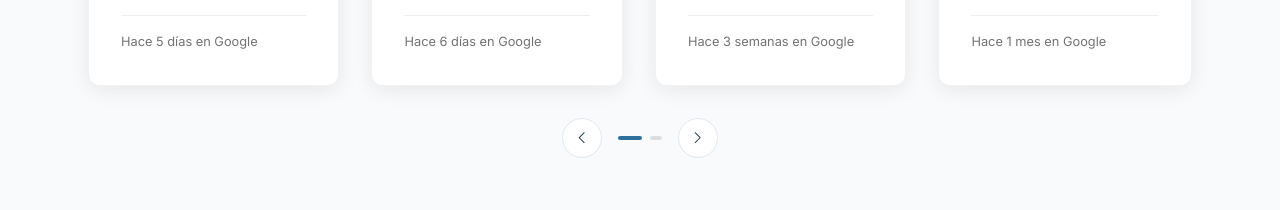
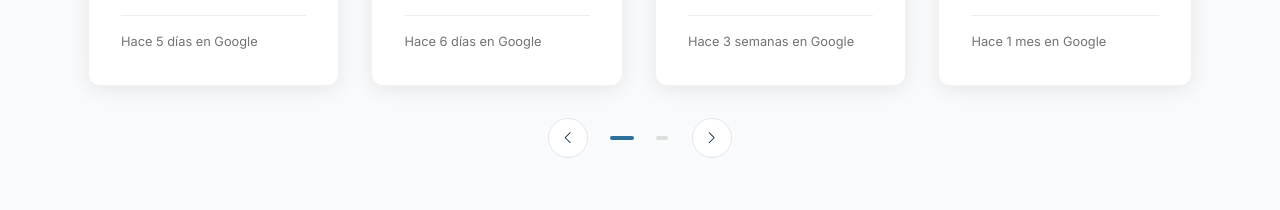
Before and after one commit to FelipeValgreen/ortodoncia-rajevic, a React (Vite) app: page / in a window 1280 px wide. Shown: the part 3340-3550 px from the top of the page. Built offline with nearby package versions, Linux system fonts and the light colour scheme; no server answers; a web font is replaced by a local one.

Commit message:
chore: fix pagespeed warnings for contrast, tap targets and image dimensions

```diff
--- a/src/components/Layout.jsx
+++ b/src/components/Layout.jsx
@@ -221,7 +221,7 @@ const Layout = () => {
                         </div>
                     </div>
 
-                    <div style={{ paddingTop: '2rem', textAlign: 'center', color: 'rgba(255,255,255,0.4)', fontSize: '0.9rem', display: 'flex', flexDirection: 'column', gap: '0.5rem', alignItems: 'center' }}>
+                    <div style={{ paddingTop: '2rem', textAlign: 'center', color: 'rgba(255,255,255,0.7)', fontSize: '0.9rem', display: 'flex', flexDirection: 'column', gap: '0.5rem', alignItems: 'center' }}>
                         <div>
                             &copy; {new Date().getFullYear()} Ortodoncia Rajevic. Todos los derechos reservados.
                         </div>
--- a/src/components/TestimonialCarousel.jsx
+++ b/src/components/TestimonialCarousel.jsx
@@ -92,15 +92,28 @@ const TestimonialCarousel = ({ testimonials }) => {
                                 onClick={() => setCurrentIndex(i)}
                                 aria-label={`Ir al grupo de testimonios ${i + 1}`}
                                 style={{
+                                    width: i === currentIndex ? '32px' : '24px',
+                                    height: '32px',
+                                    borderRadius: '16px',
+                                    border: 'none',
+                                    backgroundColor: 'transparent',
+                                    cursor: 'pointer',
+                                    display: 'flex',
+                                    alignItems: 'center',
+                                    justifyContent: 'center',
+                                    padding: 0,
+                                    margin: '0 2px',
+                                    transition: 'all 0.3s'
+                                }}
+                            >
+                                <div style={{
                                     width: i === currentIndex ? '24px' : '12px',
                                     height: '4px',
                                     borderRadius: '2px',
-                                    border: 'none',
                                     backgroundColor: i === currentIndex ? 'var(--color-secondary)' : '#ddd',
-                                    cursor: 'pointer',
                                     transition: 'all 0.3s'
-                                }}
-                            />
+                                }} />
+                            </button>
                         ))}
                     </div>
                     <button
--- a/src/pages/ChildOrtho.jsx
+++ b/src/pages/ChildOrtho.jsx
@@ -64,7 +64,7 @@ const ChildOrtho = () => {
                     height: '100%',
                     zIndex: 1
                 }}>
-                    <img src={heroChild} alt="Ortopedia maxilar infantil" style={{ width: '100%', height: '100%', objectFit: 'cover' }} />
+                    <img src={heroChild} alt="Ortopedia maxilar infantil" width="1920" height="1080" fetchpriority="high" style={{ width: '100%', height: '100%', objectFit: 'cover' }} />
                     <div style={{
                         position: 'absolute',
                         top: 0,
@@ -121,7 +121,7 @@ const ChildOrtho = () => {
                             viewport={{ once: true }}
                             transition={{ duration: 0.8 }}
                         >
-                            <img src={growthSchematic} alt="Crecimiento Maxilofacial Infantil" style={{ width: '100%', borderRadius: 'var(--border-radius)', boxShadow: 'var(--box-shadow)' }} />
+                            <img src={growthSchematic} alt="Crecimiento Maxilofacial Infantil" loading="lazy" width="800" height="600" style={{ width: '100%', borderRadius: 'var(--border-radius)', boxShadow: 'var(--box-shadow)' }} />
                         </motion.div>
                     </div>
                 </div>
@@ -203,7 +203,7 @@ const ChildOrtho = () => {
                     <div className="grid-2" style={{ gap: '4rem', alignItems: 'center' }}>
                         <div style={{ position: 'relative' }}>
                             <div style={{ position: 'absolute', top: '-20px', left: '-20px', width: '100px', height: '100px', backgroundColor: 'var(--color-secondary)', opacity: 0.1, borderRadius: '50%' }}></div>
-                            <img src={drRajevicImg} alt="Dr. Rajevic con paciente" style={{ width: '100%', borderRadius: 'var(--border-radius)', position: 'relative', zIndex: 1 }} />
+                            <img src={drRajevicImg} alt="Dr. Rajevic con paciente" loading="lazy" width="600" height="600" style={{ width: '100%', borderRadius: 'var(--border-radius)', position: 'relative', zIndex: 1 }} />
                         </div>
                         <div>
                             <h2>Responsabilidad Clínica</h2>
--- a/src/pages/Home.jsx
+++ b/src/pages/Home.jsx
@@ -100,7 +100,7 @@ const Home = () => {
           height: '100%',
           zIndex: 1
         }}>
-          <img src={heroHome} alt="Ortodoncia Rajevic - Sonrisas Reales" width="1920" height="1080" style={{ width: '100%', height: '100%', objectFit: 'cover', objectPosition: '85% center' }} />
+          <img src={heroHome} alt="Ortodoncia Rajevic - Sonrisas Reales" fetchpriority="high" width="1920" height="1080" style={{ width: '100%', height: '100%', objectFit: 'cover', objectPosition: '85% center' }} />
           {/* Strategic overlay: transparent left, solid white right for text */}
           <div style={{
             position: 'absolute',
```
